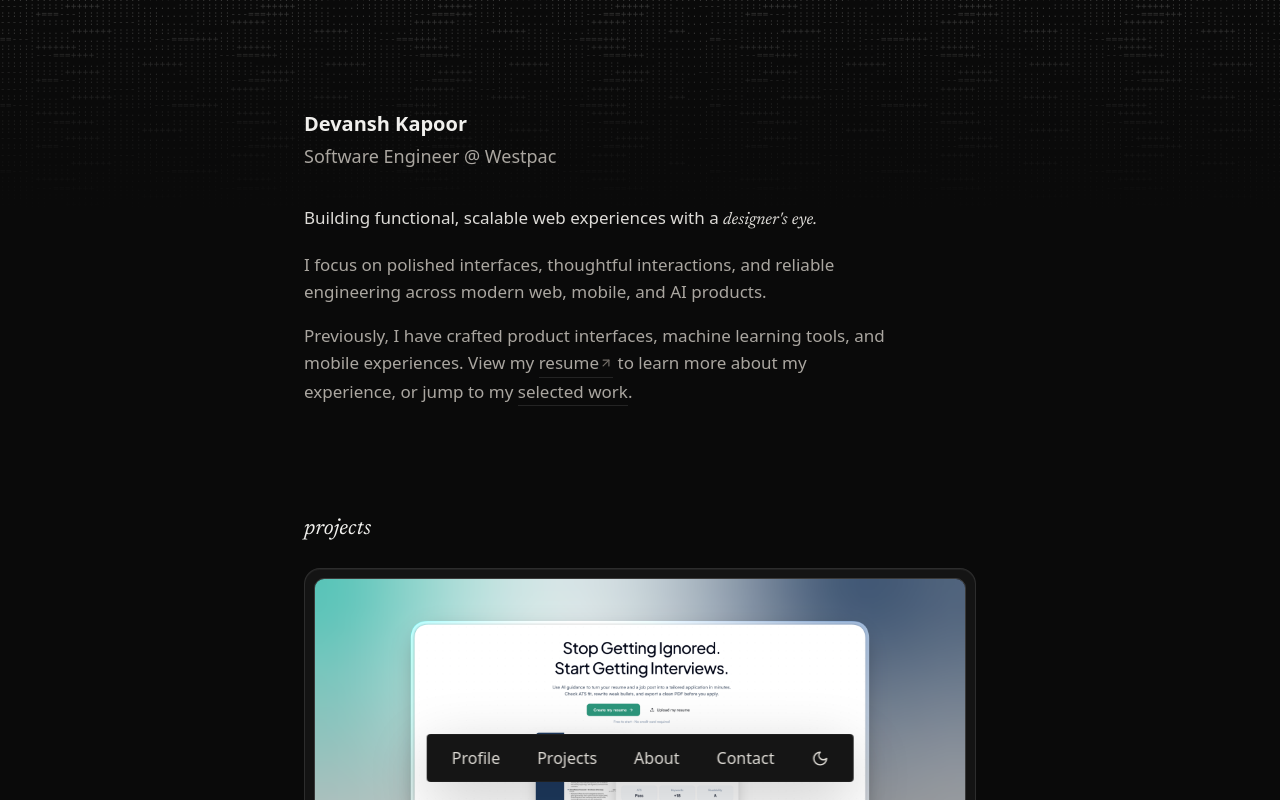
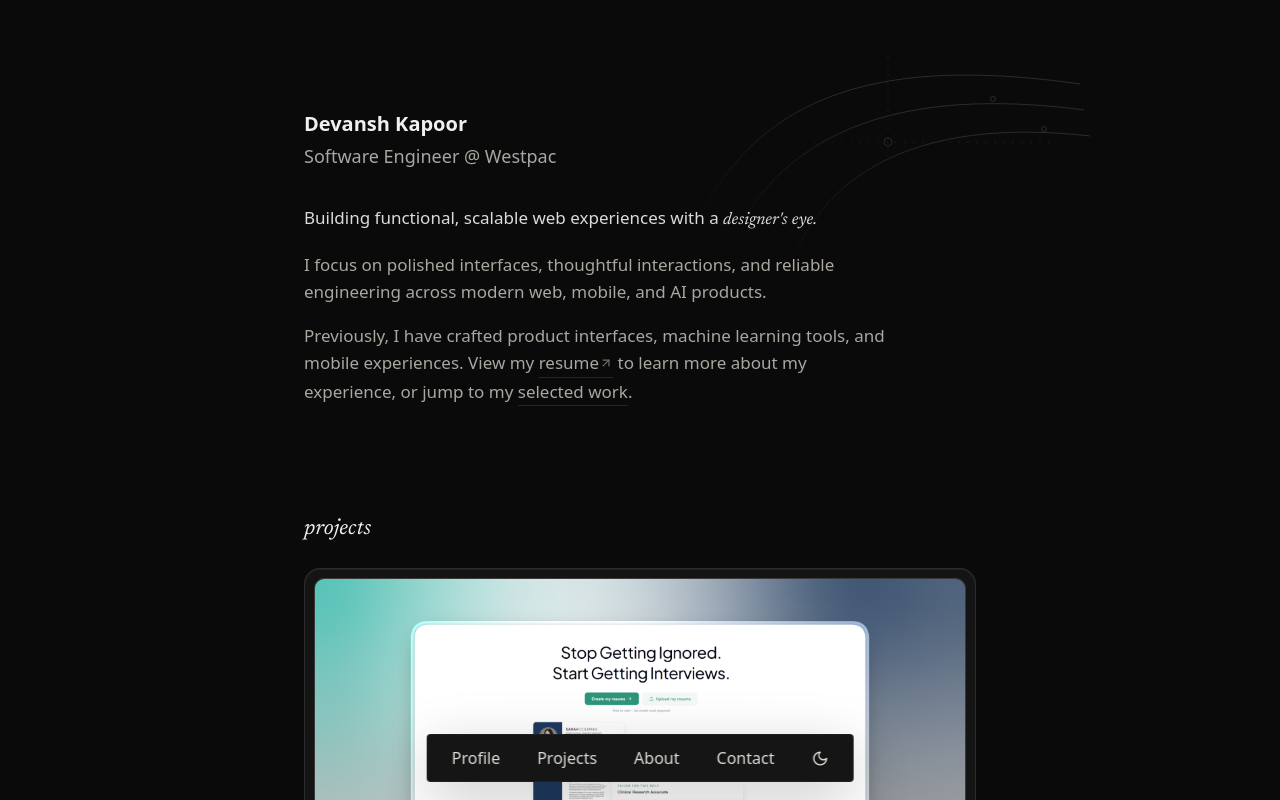
Before and after one commit to devanshkp/portfolio, a React (Vite) app: page / in a window 1280 px wide. Shown: the top 800 px of the page. Built offline with nearby package versions, Linux system fonts and the light colour scheme.

Commit message:
changed ascii texture to subtle orbital motif

```diff
--- a/src/App.jsx
+++ b/src/App.jsx
@@ -94,26 +94,22 @@ const socials = [
   },
 ];
 
-function AsciiBackdrop() {
-  const rows = [
-    "::::::+===---::::::::::::::......::::::---===++++:::::::.......:::::::---====+++:::::::......::::::---===++++:::::::",
-    "----:::::::::::::::----::::......::::::++++++:::::::::::.......:::::::+++++++::::---::::......::::::++++++::::::::::",
-    "::::::......+++++++::::::::::::::......::::::::::::::++++++::::......::::::::::::::++++++::::......::::::::::::::+++",
-    "==---:::::::......::::::::---====++++:::::::......::::::::::::::---===++++:::::::......::::::::---====++++:::::::...",
-    "::::::+++++++:::::::......::::::::::::::++++++::::......::::::::::::::++++++::::......::::::::::::::++++++::::.....",
-    "::::::---===++++:::::::......::::::::---====+++:::::::......::::::::---====+++:::::::......::::::::---====+++::::::",
-    "::::::::::::......::::::+++++++::::::::::::......::::::+++++++::::::::::::......::::::+++++++::::::::::::......::::",
-    "----:::::::++++++:::::::......::::::::::::::++++++::::......::::::::::::::++++++::::......::::::::::::::++++++::::",
-  ];
-  const tile = rows
-    .map((row) => `${row}....${row}....${row}....${row}....${row}`)
-    .join("\n");
-  const repeated = `${tile}\n${tile}\n${tile}\n${tile}\n${tile}`;
-
+function IntroPattern() {
   return (
-    <pre className="ascii-backdrop" aria-hidden="true">
-      {repeated}
-    </pre>
+    <svg
+      className="intro-pattern"
+      viewBox="0 0 420 220"
+      fill="none"
+      aria-hidden="true"
+    >
+      <path d="M18 178C82 54 202 18 398 46" />
+      <path d="M50 202C104 92 220 48 402 72" />
+      <path d="M114 214C154 126 250 80 408 98" />
+      <path className="intro-pattern-dash" d="M206 18V176M132 104H376" />
+      <circle cx="206" cy="104" r="4" />
+      <circle cx="311" cy="61" r="2.5" />
+      <circle cx="362" cy="91" r="2.5" />
+    </svg>
   );
 }
 
@@ -229,7 +225,7 @@ function App() {
         animate="visible"
       >
         <Motion.section className="intro" variants={itemVariants}>
-          <AsciiBackdrop />
+          <IntroPattern />
 
           <div className="profile-lockup">
             <div>
--- a/src/index.css
+++ b/src/index.css
@@ -172,44 +172,34 @@ img {
   isolation: isolate;
 }
 
-.ascii-backdrop {
+.intro-pattern {
   position: absolute;
-  top: -112px;
-  left: calc(50% - 50vw);
+  top: -18px;
+  right: -126px;
   z-index: 0;
-  width: 100vw;
-  min-width: 100vw;
-  max-width: none;
-  margin: 0;
+  width: 420px;
   color: var(--text);
-  font-family: ui-monospace, SFMono-Regular, Menlo, Monaco, Consolas, monospace;
-  font-size: 9px;
-  line-height: 0.92;
-  letter-spacing: 0.055em;
-  opacity: 0.2;
-  white-space: pre;
-  transform: none;
+  opacity: 0.14;
   user-select: none;
   pointer-events: none;
-  overflow: hidden;
-  mask-image: linear-gradient(
-    to bottom,
-    #000 0%,
-    #000 18%,
-    rgb(0 0 0 / 0.45) 48%,
-    transparent 82%
-  );
-  -webkit-mask-image: linear-gradient(
-    to bottom,
-    #000 0%,
-    #000 18%,
-    rgb(0 0 0 / 0.45) 48%,
-    transparent 82%
-  );
+  mask-image: linear-gradient(to bottom left, #000 42%, transparent 92%);
+  -webkit-mask-image: linear-gradient(to bottom left, #000 42%, transparent 92%);
 }
 
-.light-theme .ascii-backdrop {
-  opacity: 0.1;
+.intro-pattern path,
+.intro-pattern circle {
+  stroke: currentColor;
+  stroke-width: 1;
+  vector-effect: non-scaling-stroke;
+}
+
+.intro-pattern-dash {
+  opacity: 0.55;
+  stroke-dasharray: 2 7;
+}
+
+.light-theme .intro-pattern {
+  opacity: 0.11;
 }
 
 .profile-lockup {
@@ -782,10 +772,6 @@ img {
     padding: 16px 16px 88px;
   }
 
-  .ascii-backdrop {
-    display: none;
-  }
-
   .page {
     padding-top: 12px;
   }
@@ -795,27 +781,11 @@ img {
     padding-top: 44px;
   }
 
-  .ascii-backdrop {
-    top: -72px;
-    left: calc(50% - 50vw);
-    width: 100vw;
-    min-width: 100vw;
-    font-size: 7px;
-    opacity: 0.12;
-    mask-image: linear-gradient(
-      to bottom,
-      #000 0%,
-      #000 14%,
-      rgb(0 0 0 / 0.38) 38%,
-      transparent 68%
-    );
-    -webkit-mask-image: linear-gradient(
-      to bottom,
-      #000 0%,
-      #000 14%,
-      rgb(0 0 0 / 0.38) 38%,
-      transparent 68%
-    );
+  .intro-pattern {
+    top: 0;
+    right: -72px;
+    width: 260px;
+    opacity: 0.1;
   }
 
   .intro-copy p {
```
Also changed, not shown: public/images/resumatica-old.png (added), public/images/resumatica.png.
